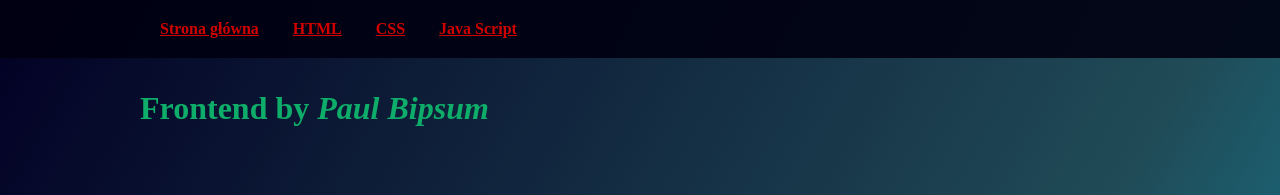
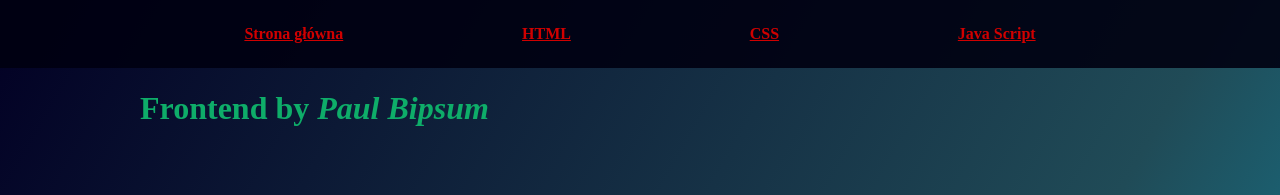
Before and after one commit to pawelbihun/homepage, a plain HTML site: page index.html in a window 1280 px wide. Shown: the top 195 px of the page. Drawn offline with Linux system fonts and the light colour scheme.

Commit message:
added flexbox to navigation

```diff
--- a/style.css
+++ b/style.css
@@ -67,15 +67,22 @@ body {
   margin-right: auto;
 }
 .navigation {
-  padding: 20px;
+  padding: 15px;
   box-sizing: border-box;
   max-width: 1000px;
   margin-left: auto;
   margin-right: auto;
+  display: flex;
+  /* flex-direction: row;
+  flex-wrap: nowrap; */
+  flex-flow: row nowrap;
+  justify-content: space-around;
+
 }
 .navigation__link {
   color: #d00000;
-  padding-right: 30px;
+  /* padding-right: 30px; */
+  padding: 10px;
   font-weight: bold;
 }
 .section {
```
